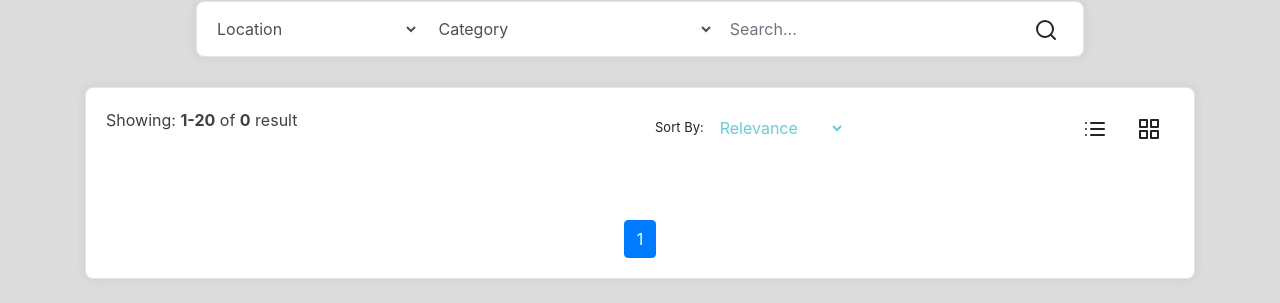
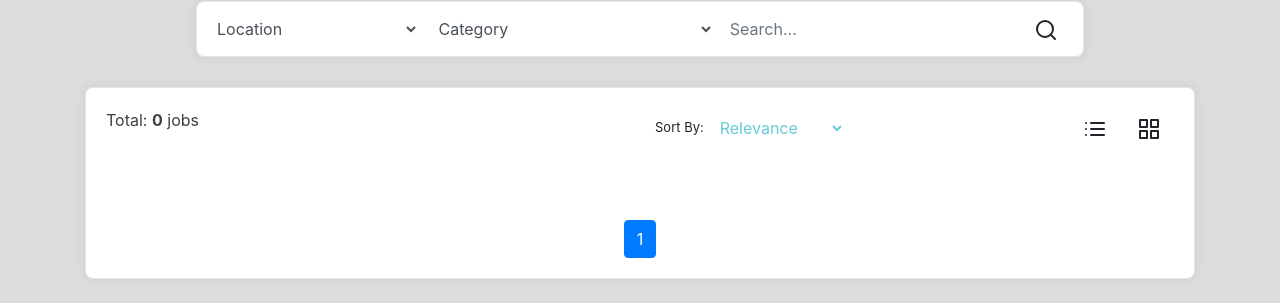
Before and after one commit to rkanapka/darbas24, a Django app: page / in a window 1280 px wide. Shown: the part 135-438 px from the top of the page. Run offline with Django 5.2, Linux system fonts and the light colour scheme; data comes from the database, SQL or seed files in the repository; data that the repository does not hold is empty; some libraries are stand-ins or nearby versions.

Commit message:
ref: rename job count text

```diff
--- a/templates/home.html
+++ b/templates/home.html
@@ -71,7 +71,7 @@
                               <div class="result-header">
                                  <div class="row">
                                     <div class="col-lg-6">
-                                       <div class="records">Showing: <b>1-20</b> of <b>{{ page_obj.paginator.count }}</b> result</div>
+                                       <div class="records">Total: <b>{{ page_obj.paginator.count }}</b> jobs</div>
                                     </div>
                                     <div class="col-lg-6">
                                        <div class="result-actions">
```
